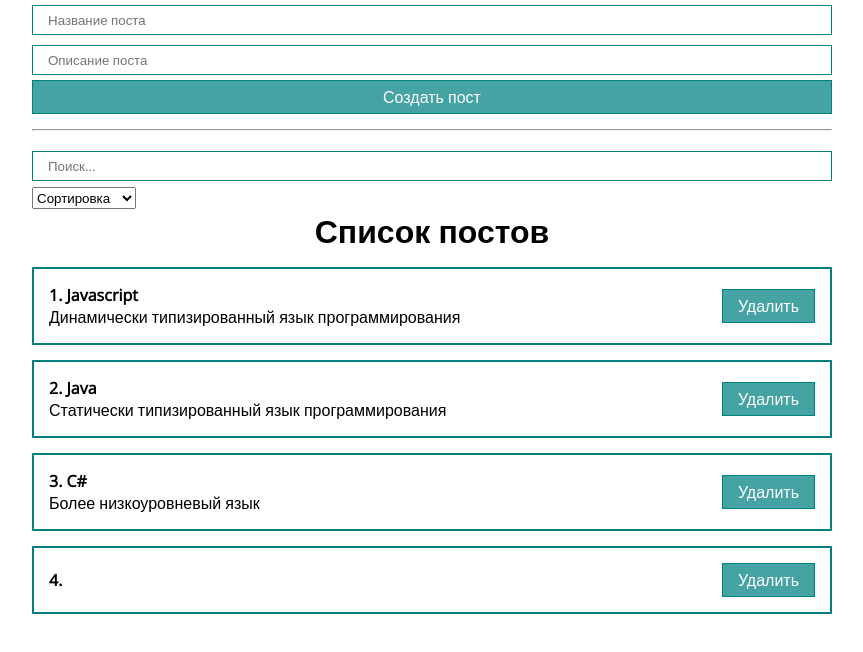
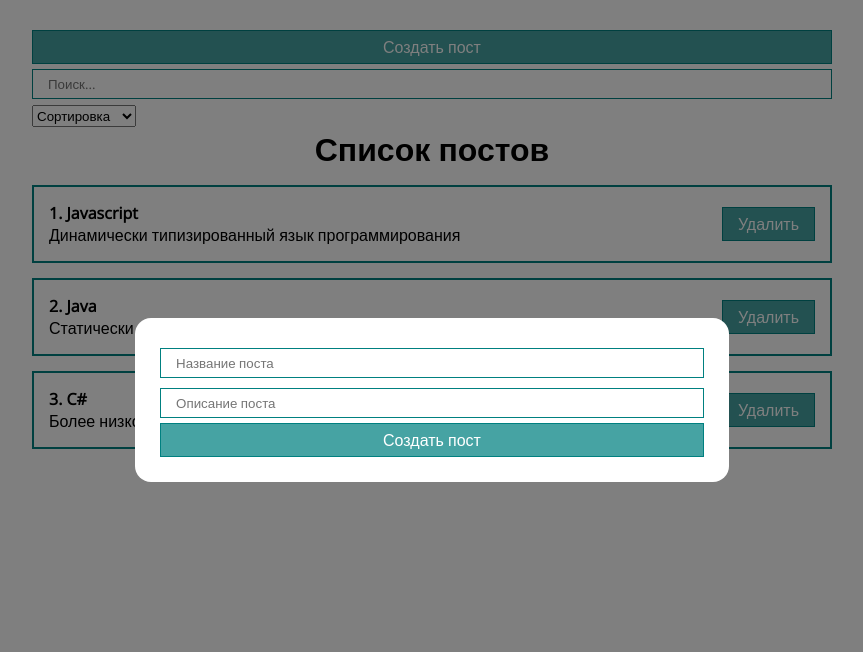
Before and after one commit to GabrielHangor/react-posts, a React (Create React App) app: page / in a window 1280 px wide. Both pictures are taken after a click on the button "Создать пост". Shown: the top 652 px of the page, without its empty margins (208-1071 px from the left). Built offline with nearby package versions, Linux system fonts and the light colour scheme.

Commit message:
popup modal window

```diff
--- a/src/App.js
+++ b/src/App.js
@@ -2,6 +2,8 @@
 import PostFilter from './components/PostFilter';
 import PostForm from './components/PostForm';
 import PostList from './components/PostList';
+import MyButton from './components/UI/button/MyButton';
+import MyModal from './components/UI/MyModal/MyModal';
 
 import './styles/App.css';
 
@@ -24,6 +26,7 @@
     },
   ]);
   const [filter, setFilter] = useState({ sort: '', query: '' });
+  const [modal, setModal] = useState(false);
 
   const sortedPosts = useMemo(() => {
     if (filter.sort) {
@@ -40,23 +43,27 @@
     );
   }, [filter.query, sortedPosts]);
 
-  const createPost = (newPost) => setPosts([...posts, newPost]);
+  const createPost = (newPost) => {
+    setPosts([...posts, newPost]);
+    setModal(false);
+  };
+
   const removePost = (post) => setPosts(posts.filter((p) => p.id !== post.id));
 
   return (
     <div className="App">
+      <MyButton style={{ marginTop: '30px' }} onClick={() => setModal(true)}>
+        Создать пост
+      </MyButton>
+      <MyModal visible={modal} setVisible={setModal}>
         <PostForm create={createPost} />
-      <hr style={{ margin: '15px 0' }} />
+      </MyModal>
       <PostFilter filter={filter} setFilter={setFilter} />
-      {sortedAndSearchedPosts.length !== 0 ? (
       <PostList
         posts={sortedAndSearchedPosts}
         remove={removePost}
         title="Список постов"
       />
-      ) : (
-        <h1 style={{ textAlign: 'center' }}>Посты не найдены</h1>
-      )}
     </div>
   );
 }
--- a/src/components/PostList.jsx
+++ b/src/components/PostList.jsx
@@ -2,6 +2,10 @@
 import PostItem from './PostItem';
 
 function PostList({ posts, title, remove }) {
+  if (!posts.length) {
+    return <h1 style={{ textAlign: 'center' }}>Посты не найдены!</h1>;
+  }
+
   return (
     <div>
       <h1 style={{ textAlign: 'center' }}>{title}</h1>
--- /dev/null
+++ b/src/components/UI/MyModal/MyModal.jsx
@@ -0,0 +1,23 @@
+import React from 'react';
+import classes from './MyModal.module.css';
+
+function MyModal({ children, visible, setVisible }) {
+  const rootClasses = [classes.myModal];
+
+  if (visible) {
+    rootClasses.push(classes.active);
+  }
+
+  return (
+    <div className={rootClasses.join(' ')} onClick={() => setVisible(false)}>
+      <div
+        className={classes.myModalContent}
+        onClick={(e) => e.stopPropagation()}
+      >
+        {children}
+      </div>
+    </div>
+  );
+}
+
+export default MyModal;
--- /dev/null
+++ b/src/components/UI/MyModal/MyModal.module.css
@@ -0,0 +1,22 @@
+.myModal {
+  position: fixed;
+  top: 0;
+  bottom: 0;
+  right: 0;
+  left: 0;
+  display: none;
+  background: rgba(0, 0, 0, 0.5);
+}
+
+.myModalContent {
+  padding: 25px;
+  background: white;
+  border-radius: 16px;
+  min-width: 250px;
+}
+
+.myModal.active {
+  display: flex;
+  justify-content: center;
+  align-items: center;
+}
```
Lines whose indentation alone changed are shown as unchanged.
